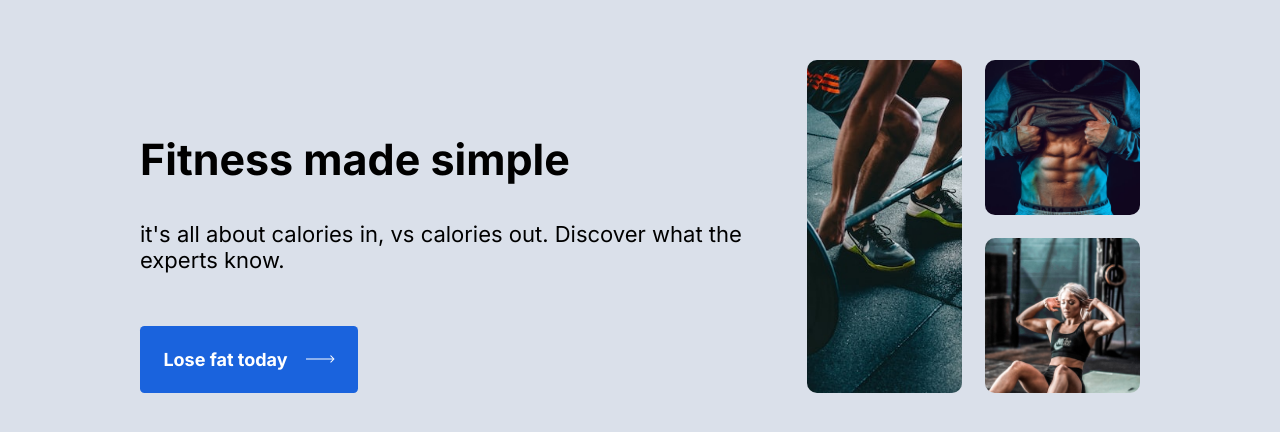
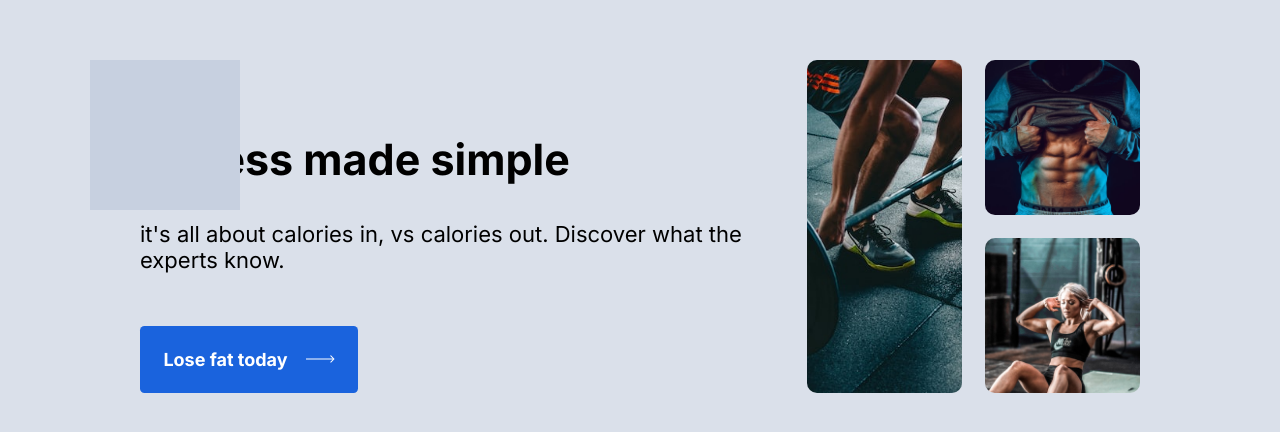
Before and after one commit to MuhammadTurkmen/Fitness-Blip, a plain HTML site: page index.html in a window 1280 px wide. Shown: the part 140-572 px from the top of the page. Drawn offline with Linux system fonts and the light colour scheme.

Commit message:
adding style

```diff
--- a/css/main.css
+++ b/css/main.css
@@ -30,6 +30,7 @@ section:before {
     left: -50px;
     width: 150px;
     height: 150px;
+    background: #C7D0E0;
 }
 
 .leftcol {
```
